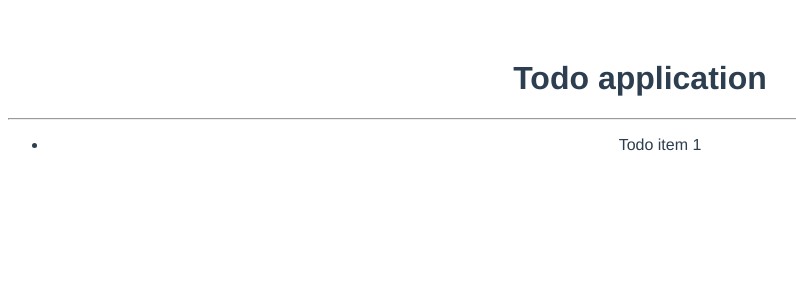
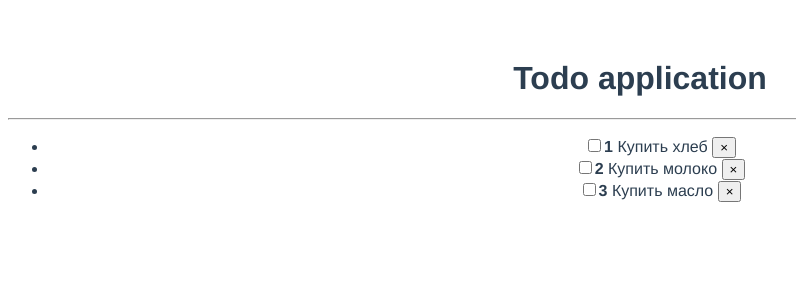
Before and after one commit to vvv09/vue-sand-box, a Vue app: page / in a window 1280 px wide. Shown: the top 300 px of the page, without its empty margins (0-796 px from the left). Built offline with nearby package versions, Linux system fonts and the light colour scheme.

Commit message:
feat: work with data - sending it between components

```diff
--- a/src/App.vue
+++ b/src/App.vue
@@ -2,7 +2,9 @@
     <div id="app">
         <h1>Todo application</h1>
         <hr>
-    <TodoList />
+        <TodoList
+            v-bind:todoss="todos"
+        />
     </div>
 </template>
 
@@ -11,6 +13,15 @@ import TodoList from '@/components/TodoList'
 
     export default {
         name: 'app',
+        data() {
+            return {
+                todos: [
+                    {id: 1, title: 'Купить хлеб', completed: false},
+                    {id: 2, title: 'Купить молоко', completed: false},
+                    {id: 3, title: 'Купить масло', completed: false}
+                ]
+            }
+        },
         components: {
             TodoList
         }
--- a/src/components/TodoItem.vue
+++ b/src/components/TodoItem.vue
@@ -1,5 +1,21 @@
 <template>
     <li>
-        Todo item 1
+        <span>
+            <input type="checkbox">
+            <strong>{{todoitem.id}}</strong>
+            {{todoitem.title}}
+        </span>
+        <button>&times;</button>
     </li>
 </template>
+
+<script>
+    export default {
+        props: { //валидация входящих праметров
+            todoitem: {
+                type: Object,
+                required: true
+            }
+        }
+    }
+</script>
--- a/src/components/TodoList.vue
+++ b/src/components/TodoList.vue
@@ -1,7 +1,10 @@
 <template>
     <div>
         <ul>
-            <TodoItem />
+            <TodoItem
+                v-for="todo of todoss"
+                v-bind:todoitem="todo"
+            />
         </ul>
     </div>
 </template>
@@ -10,6 +13,7 @@
     import TodoItem from '@/components/TodoItem'
 
     export default {
+        props: ['todoss'],
         components: {
             TodoItem
         }
```
Lines whose indentation alone changed are shown as unchanged.
